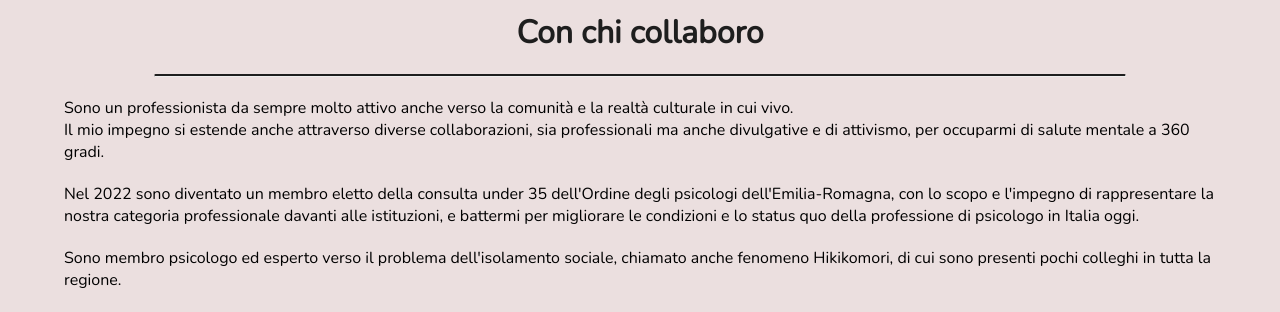
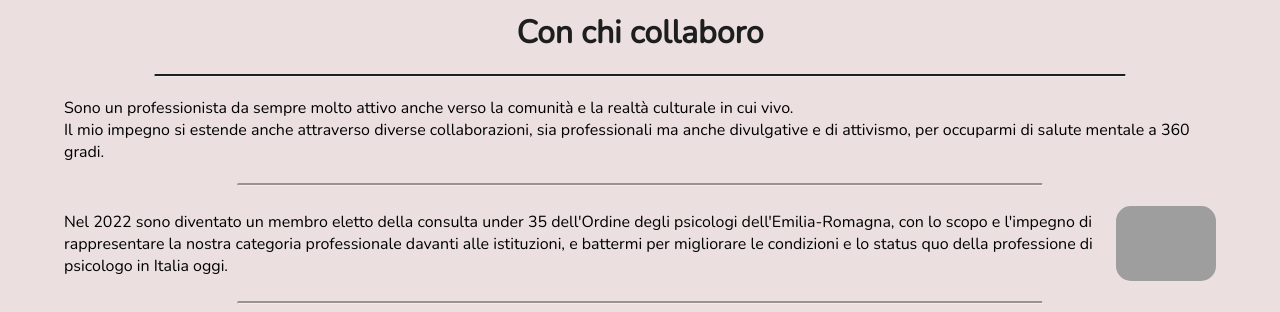
Before and after one commit to MattTheHobo/SitoDottCosta, a PHP site: page /collab.html in a window 1280 px wide. Shown: the part 126-438 px from the top of the page. Run offline with PHP 8.4, Linux system fonts and the light colour scheme; some libraries are stand-ins or nearby versions; grey boxes are pictures that could not be loaded.

Commit message:
added images to 'collab.html' and other changes

```diff
--- a/CSS/style_collab.css
+++ b/CSS/style_collab.css
@@ -10,6 +10,14 @@ hr.rounded {
     margin-bottom: 20px;
     margin-left: 12%;
     margin-right: 12%;
+    margin-top: 20px;
+}
+.rounded1 {
+    border-top: 2px solid rgba(30, 30, 30, 0.4);
+    border-radius: 15px;
+    margin-bottom: 20px;
+    margin-left: 15%;
+    margin-right: 15%;
     margin-top: 20px;
 }
 
@@ -25,6 +33,18 @@ ul.collab_container ul.sublist {
     flex-direction: row;
     list-style-type: none;
     margin-bottom: 20px;
+}
+
+.img_collab {
+    width: 300px;
+    display: block;
+    margin-left: auto;
+    margin-right: auto;
+    border-radius: 15px;
+}
+
+.padd_left {
+    padding-left: 10px;
 }
 
 p.important {
@@ -45,4 +65,8 @@ p.important {
     ul.collab_container ul.sublist {
         flex-direction: column;
     }
+
+    .padd_left {
+        padding-left: 0px;
+    }
 }
--- a/CSS/style_pres.css
+++ b/CSS/style_pres.css
@@ -18,6 +18,7 @@
     margin-right: auto;
     width: 60%;
     height: 100%;
+    border-radius: 15px;
 }
 
 .pres-container {
@@ -45,10 +46,12 @@
     height: 100%;
     margin-left: 30px;
     margin-right: 20px;
+    border-radius: 15px;
 }
 
 .mobile_img2 {
     display: none;
+    border-radius: 15px;
 }
 
 .image_2 {
@@ -56,6 +59,7 @@
     height: 100%;
     margin-left: 30px;
     margin-right: 30px;
+    border-radius: 15px;
 }
 
 .presentation {
--- a/chi_sono.html
+++ b/chi_sono.html
@@ -62,7 +62,7 @@
 
                     <img class="vertical-img" src="/images/studio9.jpeg">
 
-                    <p class="presentation">Benvenuto, sono il dottor Diego Costa, sono uno psicologo e psicoterapeuta in formazione in Psicoterapia Cognitivo-Comportamentale (CBT), iscritto all'Ordine degli Psicologi dell'Emilia Romagna (n. 10542, Sez. A).
+                    <p class="presentation" style="margin-top: auto; margin-bottom: auto;">Benvenuto, sono il dottor Diego Costa, sono uno psicologo e psicoterapeuta in formazione in Psicoterapia Cognitivo-Comportamentale (CBT), iscritto all'Ordine degli Psicologi dell'Emilia Romagna (n. 10542, Sez. A).
                     <br>Mi sono laureato in Scienze e Tecniche Psicologiche presso l'Università degli Studi di Modena e Reggio-Emilia, dopodichè ho conseguito anche la laurea magistrale in Psicologia Clinica presso l'Università degli Studi di Bergamo, approfondendo nelle tesi argomenti di natura psicopatologica e neuropsicologica.
                     <br>Nel 2021 ho conseguito un master annuale in Neuropsicologia clinica a Milano, e nel 2022 sono anche stato eletto membro della Consulta under 35 direttamente dall'Ordine degli Psicologi dell'Emilia-Romagna, con lo scopo e l'impegno di rappresentare la nostra categoria professionale davanti alle istituzioni, e battermi per migliorare le condizioni e lo status quo della professione di psicologo in Italia oggi.</p>
                 </div>
@@ -71,7 +71,7 @@
 
                     <img class="mobile_img2" src="/images/studio11.jpeg">
 
-                    <p class="second_presentation">Dunque, oltre all'attività clinica, sono un dottore che dedica tempo anche a forme di attivismo professionale.
+                    <p class="second_presentation" style="margin-top: auto; margin-bottom: auto;">Dunque, oltre all'attività clinica, sono un dottore che dedica tempo anche a forme di attivismo professionale.
                     <br>Inoltre, considero fondamentale una formazione scientifica continua, e mi considero un professionista costantemente aggiornato a livello scientifico e professionale.
                     <br>A livello curricolare ho lavorato con diverse realtà territoriali nell'ambito del disagio mentale, situazioni di disabilità sia psichica sia fisica, durante tutto l'arco di vita della persona: dalle attività con gli adolescenti ricoverati in ospedale pediatrico, a situazioni di invalidità psichica in età adulta fino al lavoro con le persone anziane dentro le case di riposo.
                     <br>Negli anni di tirocinio ho prestato servizio all'interno dei reparti di riabilitazione alcologica-tossicologica, reparto di neuropsicogeriatria e reparto dei disturbi del comportamento alimentare, presso l'Ospedale Psichiatrico Maria Luigia di Monticelli Terme, dove attualmente svolgo l'attività di specializzando in Psicoterapia Cognitivo-Comportamentale.</p>
--- a/collab.html
+++ b/collab.html
@@ -58,25 +58,41 @@
                 <li>Sono un professionista da sempre molto attivo anche verso la comunità e la realtà culturale in cui vivo.
                     <br> Il mio impegno si estende anche attraverso diverse collaborazioni, sia professionali ma anche divulgative e di attivismo, per occuparmi di salute mentale a 360 gradi.</li>
             </ul>
+
+            <hr class="rounded1">
+
             <ul class="sublist">
-                <li>Nel 2022 sono diventato un membro eletto della consulta under 35 dell'Ordine degli psicologi dell'Emilia-Romagna, con lo scopo e l'impegno di rappresentare la nostra categoria professionale davanti alle istituzioni, e battermi per migliorare le condizioni e lo status quo della professione di psicologo in Italia oggi.</li>
-                <li></li>
+                <li style="margin-top: auto; margin-bottom: auto;">Nel 2022 sono diventato un membro eletto della consulta under 35 dell'Ordine degli psicologi dell'Emilia-Romagna, con lo scopo e l'impegno di rappresentare la nostra categoria professionale davanti alle istituzioni, e battermi per migliorare le condizioni e lo status quo della professione di psicologo in Italia oggi.</li>
+                <li> <img class="img_collab" src="https://www.ordinepsicologier.it/public/langfiles/ordine-psicologi-emilia-romagna-logo.png" style="width: 100px;"> </li>
             </ul>
+
+            <hr class="rounded1">
+
+
             <ul class="sublist">
-                <li></li>
-                <li>Sono membro psicologo ed esperto verso il problema dell'isolamento sociale, chiamato anche fenomeno Hikikomori, di cui sono presenti pochi colleghi in tutta la regione.</li>
+                <li> <img class="img_collab" src="https://4.bp.blogspot.com/-J4PUP6ihzr0/WiwJQs0JwkI/AAAAAAAAECI/yK3cvKal0BwDVvxqjUSQt-lvPp_p98qhQCLcBGAs/s1600/Logo-Hikikomori-Italia.png"> </li>
+                <li class="padd_left" style="margin-top: auto; margin-bottom: auto;">Sono membro psicologo ed esperto verso il problema dell'isolamento sociale, chiamato anche fenomeno Hikikomori, di cui sono presenti pochi colleghi in tutta la regione.</li>
             </ul>
+
+            <hr class="rounded1">
+
             <ul class="sublist">
                 <li>Sono membro psicologo della associazione di promozione culturale locale dell'Osservatorio Psicologi Parmensi, e membro del gruppo di lavoro in Psicologia giuridica e forense.</li>
                 <li></li>
             </ul>
+
+            <hr class="rounded1">
+
             <ul class="sublist">
                 <li></li>
                 <li>Dopo aver vissuto un'esperienza di studio annuale all'estero, e aver passato tutta la quarta superiore in Messico, collaboro da sempre con Intercultura Parma, e possiedo molta esperienza in ambito di multiculturalità, integrazione di stranieri e psicologia cross-culturale.</li>
             </ul>
+
+            <hr class="rounded1">
+
             <ul class="sublist">
-                <li>Negli anni ho prestato servizio all'interno dei reparti di riabilitazione alcologica-tossicologica, reparto di neuropsicogeriatria e reparto dei disturbi del comportamento alimentare, presso l'Ospedale Psichiatrico Maria Luigia di Monticelli Terme, dove attualmente svolgo l'attività di specializzando in Psicoterapia Cognitivo-Comportamentale.</li>
-                <li></li>
+                <li style="margin-top: auto; margin-bottom: auto;">Negli anni ho prestato servizio all'interno dei reparti di riabilitazione alcologica-tossicologica, reparto di neuropsicogeriatria e reparto dei disturbi del comportamento alimentare, presso l'Ospedale Psichiatrico Maria Luigia di Monticelli Terme, dove attualmente svolgo l'attività di specializzando in Psicoterapia Cognitivo-Comportamentale.</li>
+                <li> <img class="img_collab" src="https://www.ospedalemarialuigia.it/wp-content/uploads/2023/02/ospedale-maria-luigia.jpg" > </li>
             </ul>
         </ul>
 
```
